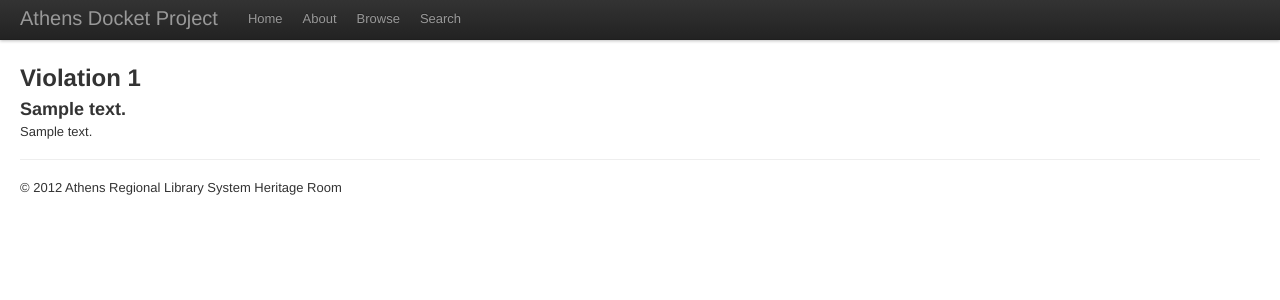
After one commit to dhellmann/athensdocket, a Flask app: page /violation/1 in a window 1280 px wide. The commit adds this page. Shown: the top 300 px of the page. Run offline with Flask 2, Linux system fonts and the light colour scheme; a database or web service that is not in the repository returns one stand-in record (values such as "Sample title"); some libraries are stand-ins or nearby versions.

Commit message:
show violation description details
Change-Id: Ib355cef40f8b1654c2115db537ca2d0ca07d4a99

```diff
--- a/docket/server.py
+++ b/docket/server.py
@@ -98,5 +98,13 @@ def case(caseid):
                            case=case,
                            )
 
+
+@app.route('/violation/<code>')
+def violation(code):
+    violation = mongo.db.violation_codes.find_one({'_id': code})
+    return render_template('violation.html',
+                           violation=violation,
+                           )
+
 if __name__ == '__main__':
     app.run('0.0.0.0', debug=True)
--- a/docket/templates/browse.html
+++ b/docket/templates/browse.html
@@ -7,7 +7,7 @@
 <div class="tabbable">
   <ul class="nav nav-tabs">
     <li class="active"><a href="#date" data-toggle="tab">Date</a></li>
-    <li><a href="#violation" data-toggle="tab">Violation</a></li>
+    <li><a href="#violation" data-toggle="tab">Violations</a></li>
   </ul>
 
   <div class="tab-content">
@@ -41,7 +41,7 @@
         <tbody>
         {% for v in violations %}
         <tr>
-          <td>{{v.code}}</td>
+          <td><a href="{{ url_for('violation', code=v.code) }}">{{v.code}}</a></td>
           <td>{{v.summary}}</td>
         </tr>
         {% endfor %}
--- a/docket/templates/browse_date.html
+++ b/docket/templates/browse_date.html
@@ -27,7 +27,7 @@
                      month=case.arrest_date.month,
                      day=case.arrest_date.day)}}">{{case.arrest_date|date}}</a></td>
         <td>{{case.defendant}}</td>
-        <td>{{case.violation}}</td>
+        <td><a href="{{ url_for('violation', code=case.violation) }}">{{case.violation}}</a></td>
       </tr>
       {% endfor %}
     </tbody>
--- /dev/null
+++ b/docket/templates/violation.html
@@ -0,0 +1,13 @@
+{% extends "base.html" %}
+{% block title %}Violation {{violation.code}}{% endblock %}
+
+{% block content %}
+<div class="container-fluid">
+
+<h2>Violation {{violation._id}}</h2>
+
+<h3>{{violation.summary}}</h3>
+
+<p>{{violation.description}}</p>
+
+{% endblock %}
```
